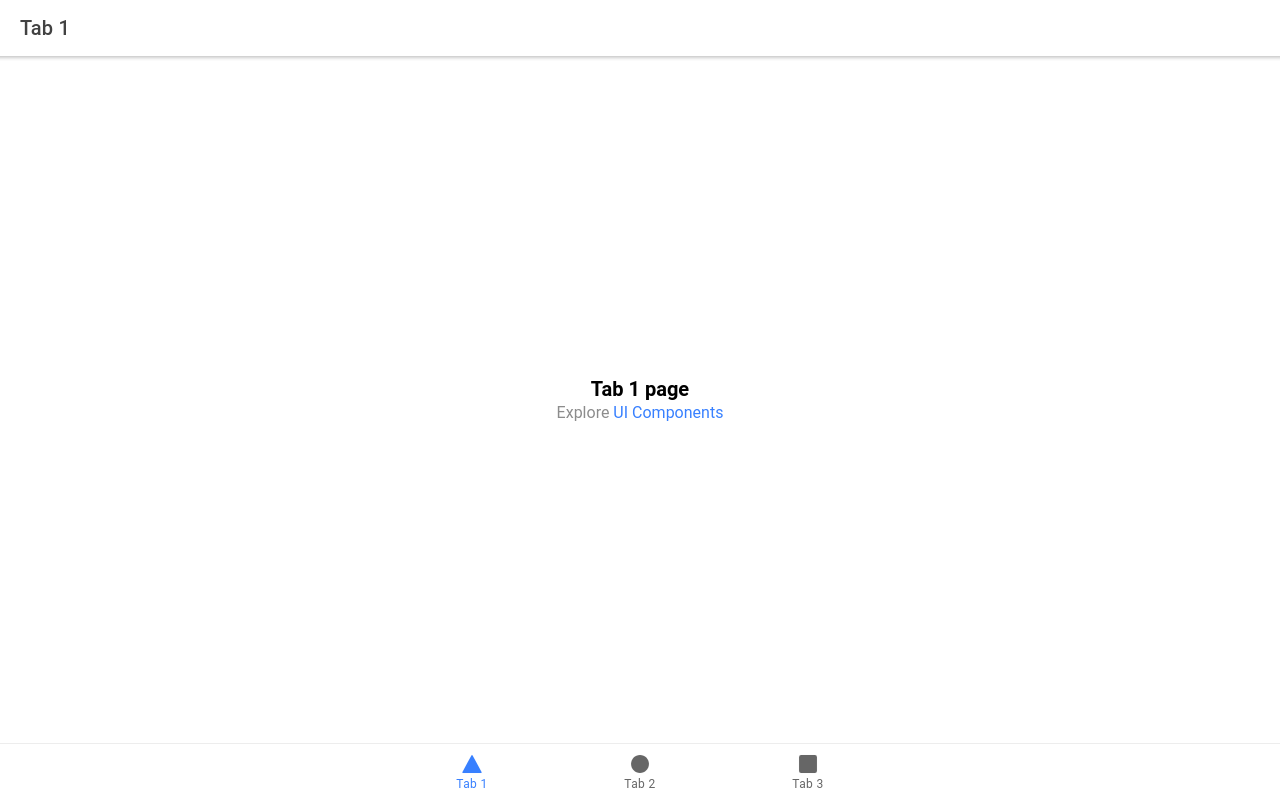
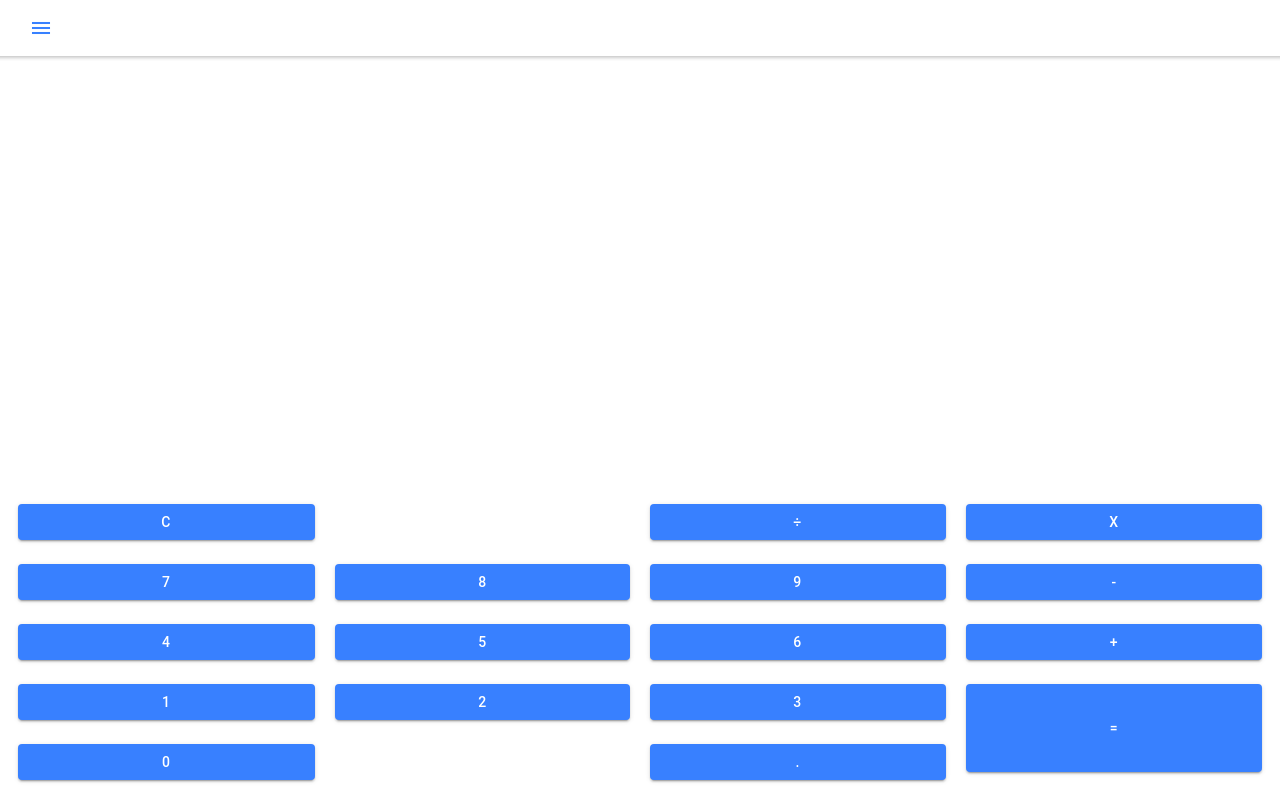
Before and after one commit to ArmandMartin/React-Ionic-Calculator, a React (Create React App) app: page / in a window 1280 px wide. Before the commit this address led to /tab1. Built offline with nearby package versions, Linux system fonts and the light colour scheme.

Commit message:
FIrst Commit

```diff
--- a/package.json
+++ b/package.json
@@ -19,6 +19,7 @@
     "@types/react-dom": "^16.9.10",
     "@types/react-router": "^5.1.11",
     "@types/react-router-dom": "^5.1.7",
+    "convert-units": "^2.3.4",
     "ionicons": "^5.4.0",
     "react": "^17.0.1",
     "react-dom": "^17.0.1",
--- a/src/App.tsx
+++ b/src/App.tsx
@@ -32,40 +32,18 @@ import '@ionic/react/css/display.css';
 
 /* Theme variables */
 import './theme/variables.css';
+import Menu from './components/Menu';
+import Calculator from './pages/Calculator';
+import MainHeader from './components/MainHeader';
 
 const App: React.FC = () => (
 	<IonApp>
+		<Menu />
+		<MainHeader />
 		<IonReactRouter>
-      <IonTabs>
-        <IonRouterOutlet>
-          <Route exact path="/tab1">
-            <Tab1 />
-          </Route>
-          <Route exact path="/tab2">
-            <Tab2 />
-          </Route>
-          <Route path="/tab3">
-            <Tab3 />
-          </Route>
-          <Route exact path="/">
-            <Redirect to="/tab1" />
-          </Route>
+			<IonRouterOutlet id='mainContent'>
+				<Route path='/' component={Calculator} />
 			</IonRouterOutlet>
-        <IonTabBar slot="bottom">
-          <IonTabButton tab="tab1" href="/tab1">
-            <IonIcon icon={triangle} />
-            <IonLabel>Tab 1</IonLabel>
-          </IonTabButton>
-          <IonTabButton tab="tab2" href="/tab2">
-            <IonIcon icon={ellipse} />
-            <IonLabel>Tab 2</IonLabel>
-          </IonTabButton>
-          <IonTabButton tab="tab3" href="/tab3">
-            <IonIcon icon={square} />
-            <IonLabel>Tab 3</IonLabel>
-          </IonTabButton>
-        </IonTabBar>
-      </IonTabs>
 		</IonReactRouter>
 	</IonApp>
 );
--- /dev/null
+++ b/src/components/ButtonLayout.css
@@ -0,0 +1,58 @@
+#calculatorLayout {
+	display: grid;
+	margin-top: auto;
+	grid-gap: 1rem;
+	padding: 1rem;
+}
+#clearButton {
+	grid-area: 1/1/1/1;
+}
+#divisionButton {
+	grid-area: 1/3/1/3;
+}
+#multiplicationButton {
+	grid-area: 1/4/1/4;
+}
+#sevenButton {
+	grid-area: 2/1/2/1;
+}
+#eightButton {
+	grid-area: 2/2/2/2;
+}
+#nineButton {
+	grid-area: 2/3/2/3;
+}
+#subtractionButton {
+	grid-area: 2/4/2/4;
+}
+#fourButton {
+	grid-area: 3/1/3/1;
+}
+#fiveButton {
+	grid-area: 3/2/3/2;
+}
+#sixButton {
+	grid-area: 3/3/3/3;
+}
+#additionButton {
+	grid-area: 3/4/3/4;
+}
+#oneButton {
+	grid-area: 4/1/4/1;
+}
+#twoButton {
+	grid-area: 4/2/4/2;
+}
+#threeButton {
+	grid-area: 4/3/4/3;
+}
+#decimalButton {
+	grid-area: 5/3/5/3;
+}
+#equalsButton {
+	height: 200%;
+	grid-area: 4/4/5/4;
+}
+#zeroButton {
+	grid-area: 5/1/5/2;
+}
--- /dev/null
+++ b/src/components/ButtonLayout.tsx
@@ -0,0 +1,238 @@
+import { IonButton, IonCol, IonContent, IonGrid, IonRow } from '@ionic/react';
+import React from 'react';
+import './ButtonLayout.css';
+
+const ButtonLayout = () => {
+	const [values, setValues] = React.useState({
+		input: 0,
+		v1: null,
+		v2: null,
+		operator: '',
+	});
+
+	const handleOperatorChange = (op: string) => {
+		setValues({ ...values, operator: op });
+	};
+	return (
+		<div id='calculatorLayout'>
+			<IonButton
+				id='clearButton'
+				class='circularButton'
+				onClick={() => handleOperatorChange('C')}>
+				C
+			</IonButton>
+			<></>
+			<IonButton
+				id='divisionButton'
+				className='operatorButton'
+				class='circularButton'
+				onClick={() => handleOperatorChange('÷')}>
+				÷
+			</IonButton>
+			<IonButton
+				id='multiplicationButton'
+				className='operatorButton'
+				class='circularButton'
+				onClick={() => handleOperatorChange('x')}>
+				x
+			</IonButton>
+
+			<IonButton
+				id='sevenButton'
+				class='circularButton'
+				onClick={() => handleOperatorChange('7')}>
+				7
+			</IonButton>
+			<IonButton
+				id='eightButton'
+				class='circularButton'
+				onClick={() => handleOperatorChange('8')}>
+				8
+			</IonButton>
+			<IonButton
+				id='nineButton'
+				class='circularButton'
+				onClick={() => handleOperatorChange('9')}>
+				9
+			</IonButton>
+			<IonButton
+				id='subtractionButton'
+				className='operatorButton'
+				class='circularButton'
+				onClick={() => handleOperatorChange('-')}>
+				-
+			</IonButton>
+			<IonButton
+				id='fourButton'
+				class='circularButton'
+				onClick={() => handleOperatorChange('4')}>
+				4
+			</IonButton>
+			<IonButton
+				id='fiveButton'
+				class='circularButton'
+				onClick={() => handleOperatorChange('5')}>
+				5
+			</IonButton>
+			<IonButton
+				id='sixButton'
+				class='circularButton'
+				onClick={() => handleOperatorChange('6')}>
+				6
+			</IonButton>
+			<IonButton
+				id='additionButton'
+				className='operatorButton'
+				class='circularButton'
+				onClick={() => handleOperatorChange('+')}>
+				+
+			</IonButton>
+			<IonButton
+				id='oneButton'
+				class='circularButton'
+				onClick={() => handleOperatorChange('1')}>
+				1
+			</IonButton>
+			<IonButton
+				id='twoButton'
+				class='circularButton'
+				onClick={() => handleOperatorChange('2')}>
+				2
+			</IonButton>
+			<IonButton
+				id='threeButton'
+				class='circularButton'
+				onClick={() => handleOperatorChange('3')}>
+				3
+			</IonButton>
+			<IonButton
+				id='zeroButton'
+				class='circularButton'
+				onClick={() => handleOperatorChange('0')}>
+				0
+			</IonButton>
+			<IonButton
+				id='decimalButton'
+				class='circularButton'
+				onClick={() => handleOperatorChange('.')}>
+				.
+			</IonButton>
+			<IonButton
+				id='equalsButton'
+				className='operatorButton'
+				class='circularButton'
+				onClick={() => handleOperatorChange('=')}>
+				=
+			</IonButton>
+		</div>
+	);
+};
+
+{
+	/* <IonGrid>
+				<IonRow>
+					<IonCol>
+						<IonGrid id='two'>
+							<IonRow>
+								<IonCol>
+									<CalculatorButton value='C' buttonShape='circle' />
+								</IonCol>
+								<IonCol>
+									<></>
+								</IonCol>
+								<IonCol>
+									<CalculatorButton value='÷' buttonShape='circle' />
+								</IonCol>
+							</IonRow>
+							<IonRow>
+								<IonCol>
+									<CalculatorButton value='7' buttonShape='circle' />
+								</IonCol>
+								<IonCol>
+									<CalculatorButton value='8' buttonShape='circle' />
+								</IonCol>
+								<IonCol>
+									<CalculatorButton value='9' buttonShape='circle' />
+								</IonCol>
+							</IonRow>
+							<IonRow>
+								<IonCol>
+									<CalculatorButton value='4' buttonShape='circle' />
+								</IonCol>
+								<IonCol>
+									<CalculatorButton value='5' buttonShape='circle' />
+								</IonCol>
+								<IonCol>
+									<CalculatorButton value='6' buttonShape='circle' />
+								</IonCol>
+							</IonRow>
+							<IonRow>
+								<IonCol>
+									<CalculatorButton value='1' buttonShape='circle' />
+								</IonCol>
+								<IonCol>
+									<CalculatorButton value='2' buttonShape='circle' />
+								</IonCol>
+								<IonCol>
+									<CalculatorButton value='3' buttonShape='circle' />
+								</IonCol>
+							</IonRow>
+							<IonRow>
+								<IonCol>
+									<CalculatorButton value='0' buttonShape='circle' />
+								</IonCol>
+								<IonCol>
+									<CalculatorButton value='.' buttonShape='circle' />
+								</IonCol>
+							</IonRow>
+						</IonGrid>
+					</IonCol>
+					<IonCol>
+						<IonGrid id='one'>
+							<IonRow>
+								<IonCol>
+									<CalculatorButton value='x' buttonShape='circle' />
+								</IonCol>
+							</IonRow>
+							<IonRow>
+								<IonCol>
+									<CalculatorButton value='-' buttonShape='circle' />
+								</IonCol>
+							</IonRow>
+							<IonRow>
+								<IonCol>
+									<CalculatorButton value='+' buttonShape='circle' />
+								</IonCol>
+							</IonRow>
+							<IonRow>
+								<IonCol>
+									<CalculatorButton value='=' buttonShape='circle' />
+								</IonCol>
+							</IonRow>
+						</IonGrid>
+					</IonCol>
+				</IonRow>
+			</IonGrid> */
+}
+
+{
+	/* <IonRow>
+						{gridOneButtonConfig.map((btn, index: number) =>
+							btn.value !== null ? (
+								<IonCol>
+									<CalculatorButton
+										key={index}
+										value={btn.value}
+										buttonShape={btn.shape}
+									/>
+								</IonCol>
+							) : (
+								<IonCol>
+									<></>
+								</IonCol>
+							)
+						)}
+					</IonRow> */
+}
+
+export default ButtonLayout;
--- /dev/null
+++ b/src/components/MainHeader.tsx
@@ -0,0 +1,20 @@
+import { menuController } from '@ionic/core';
+import { IonHeader, IonToolbar, IonButton, IonMenuButton } from '@ionic/react';
+
+export default function MainHeader() {
+	return (
+		<div>
+			<IonHeader>
+				<IonToolbar>
+					<IonButton type='button' fill='clear' slot='start'>
+						<IonMenuButton
+							type='button'
+							onClick={() => menuController.toggle()}
+							autoHide={false}
+						/>
+					</IonButton>
+				</IonToolbar>
+			</IonHeader>
+		</div>
+	);
+}
--- /dev/null
+++ b/src/components/Menu.css
@@ -0,0 +1,3 @@
+#mainMenu {
+	margin-top: 3.4rem;
+}
--- /dev/null
+++ b/src/components/Menu.tsx
@@ -0,0 +1,46 @@
+import {
+	IonMenu,
+	IonContent,
+	IonList,
+	IonMenuToggle,
+	IonItem,
+	IonLabel,
+} from '@ionic/react';
+import './Menu.css';
+export default function Menu() {
+	return (
+		<IonMenu
+			type='push'
+			swipeGesture={false}
+			side='start'
+			id='mainMenu'
+			contentId='mainContent'>
+			<IonContent class='contentWindow'>
+				<IonList>
+					<IonMenuToggle auto-hide='false'>
+						{window.location.pathname !== '/' ? (
+							<IonItem button routerLink={'/'}>
+								<IonLabel>Calculator</IonLabel>
+							</IonItem>
+						) : null}
+						{window.location.pathname !== '/history' ? (
+							<IonItem button routerLink={'/history'}>
+								<IonLabel>History</IonLabel>
+							</IonItem>
+						) : null}
+						{window.location.pathname !== '/conversions' ? (
+							<IonItem button routerLink={'/conversions'}>
+								<IonLabel>Conversions</IonLabel>
+							</IonItem>
+						) : null}
+						{window.location.pathname !== '/settings' ? (
+							<IonItem button routerLink={'/settings'}>
+								<IonLabel>Settings</IonLabel>
+							</IonItem>
+						) : null}
+					</IonMenuToggle>
+				</IonList>
+			</IonContent>
+		</IonMenu>
+	);
+}
--- /dev/null
+++ b/src/pages/Calculator.tsx
@@ -0,0 +1,10 @@
+import { IonPage } from '@ionic/react';
+import ButtonLayout from '../components/ButtonLayout';
+
+export default function Calculator() {
+	return (
+		<IonPage>
+			<ButtonLayout />
+		</IonPage>
+	);
+}
```
Also changed, not shown: src/theme/variables.css (+40 -23 lines), src/pages/Tab1.tsx (indentation only), 1 other file (tests, documents, lock files or other folders). Lines whose indentation alone changed are shown as unchanged.
